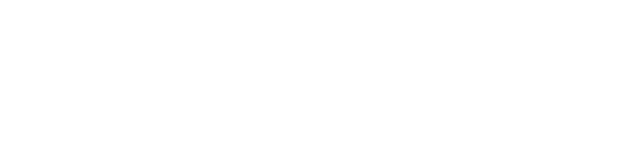
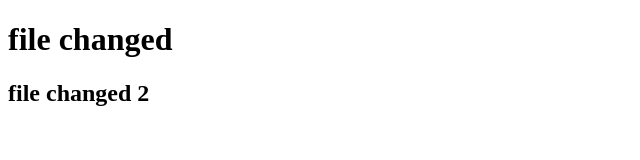
Before and after one commit to StewyEarth/gittest, a plain HTML site: page index.html in a window 1280 px wide. Shown: the whole page, without its empty margins (0-640 px from the left). Drawn offline with Linux system fonts and the light colour scheme.

Commit message:
change index.html

```diff
--- a/index.html
+++ b/index.html
@@ -7,6 +7,7 @@
     <title>Document</title>
 </head>
 <body>
-
+    <h1>file changed</h1>
+    <h2>file changed 2</h2>
 </body>
 </html>
```
